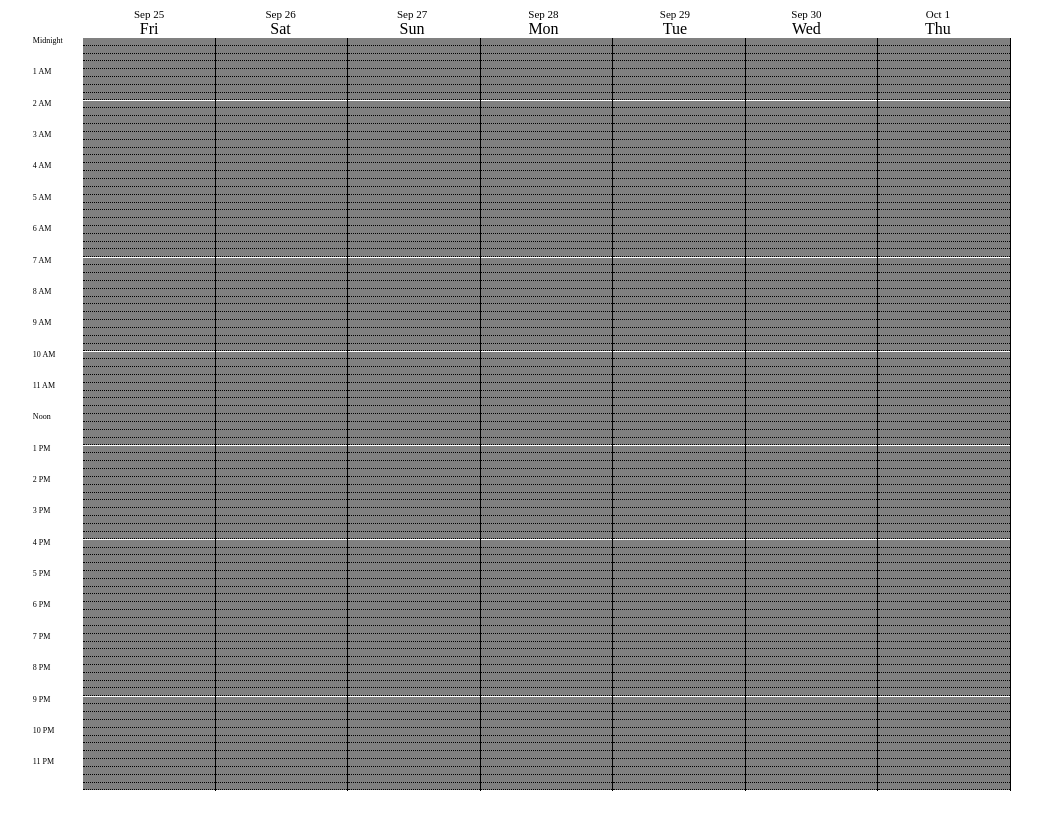
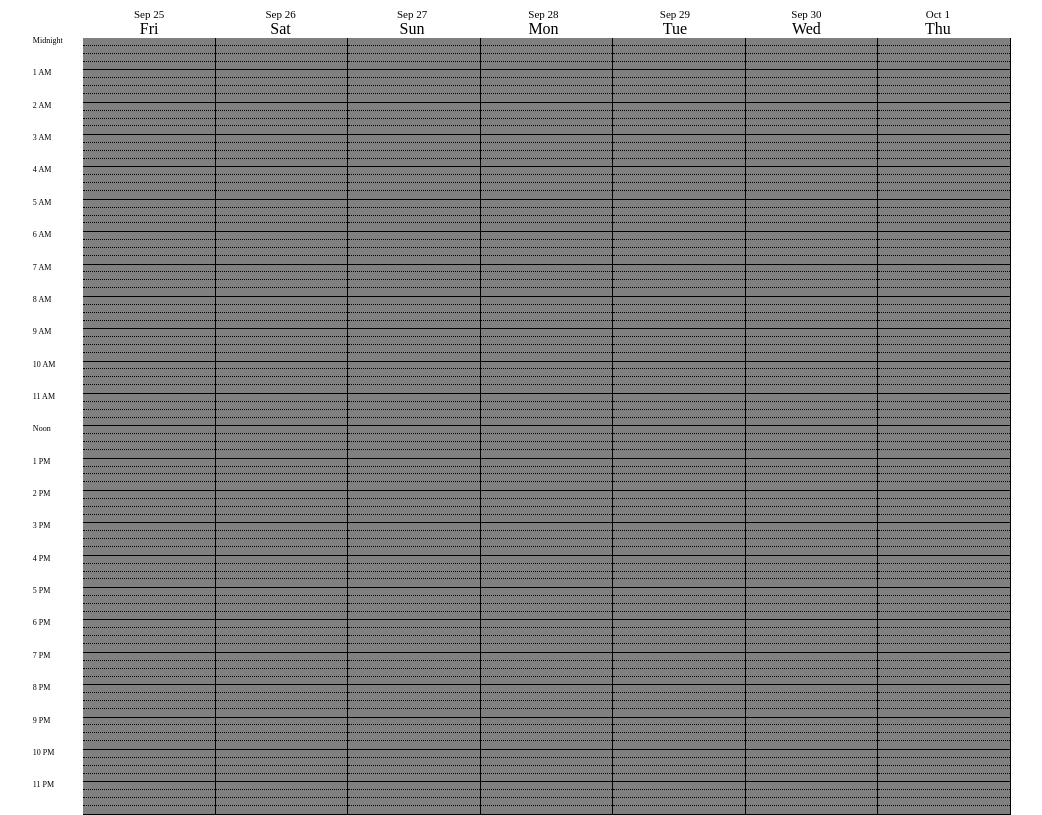
Before and after one commit to aashidham/datepicker, a plain HTML site: page index.html in a window 1280 px wide. Shown: the whole page, without its empty margins (51-1093 px from the left). Drawn offline with nearby package versions, Linux system fonts and the light colour scheme.

Commit message:
white spaces removed

```diff
--- a/script.js
+++ b/script.js
@@ -47,10 +47,6 @@ $(document).ready(function () {
 				small_div.setAttribute('class', classname_for_small_div);
 				smaller_div.appendChild(small_div);
 			}
-			var small_div = document.createElement('div');
-			classname_for_small_div = j + 1 +' ' + i + ' ' + 45 + ' rows_minutes';
-			small_div.setAttribute('class', classname_for_small_div);
-			smaller_div.appendChild(small_div);
 
 			big_div.appendChild(smaller_div);
 		};
--- a/style.css
+++ b/style.css
@@ -8,18 +8,14 @@
     height: 4%;
     float: left;
     border-right: 1px solid black;
+    border-bottom: 1px solid black;
+    background-color: #808080;
 }
 
 .rows_minutes {
-	height: 21.6%;
+	height: 22%;
 	background-color: #808080;
 	border-bottom: 1px black dotted;
-}
-
-.rows_minutes_last {
-	height: 22%;
-	background-color: #808080;
-	border-bottom: 1px solid black;
 }
 
 .month {
```
